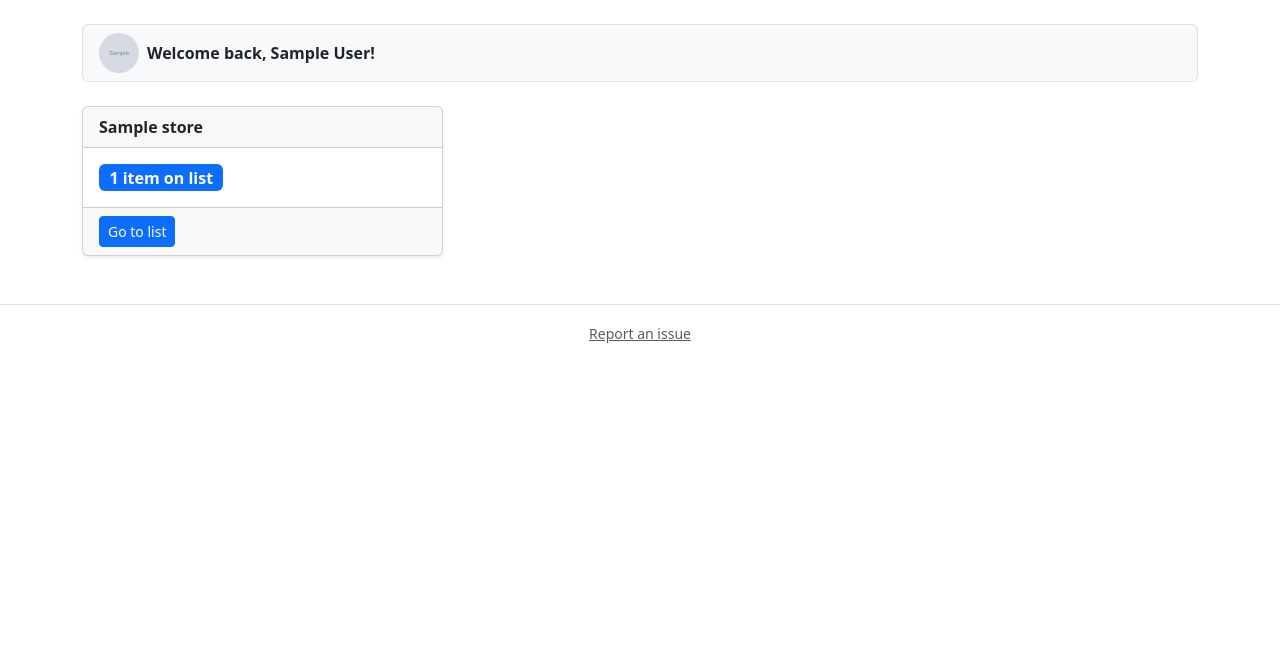
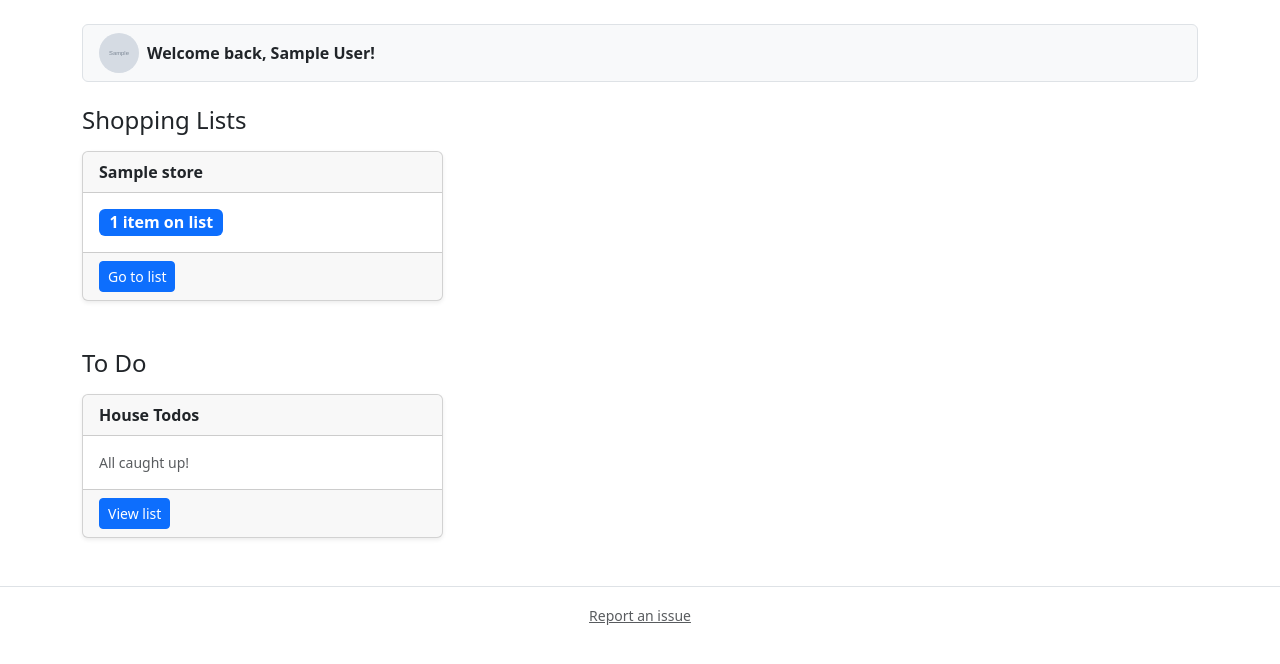
Before and after one commit to thopper21/TNFamily, a Flask app: page / in a window 1280 px wide. Shown: the part 57-721 px from the top of the page. Run offline with Flask 3, Linux system fonts and the light colour scheme; a user stored in the database is signed in; tables that the repository leaves empty hold one stand-in row (values such as "Sample post"); grey boxes marked "Sample" are stand-in pictures.

Commit message:
feat: split home page into Shopping Lists and To Do sections
Pinned-store shortcut cards now live under an explicit "Shopping
Lists" heading (with an empty-state message instead of disappearing
when nothing is pinned), and a new "To Do" section shows an open
house-todo count card linking to the todos page.

Co-Authored-By: Claude Sonnet 5 <noreply@anthropic.com>

```diff
--- a/app/home/routes.py
+++ b/app/home/routes.py
@@ -5,7 +5,7 @@ from sqlalchemy import func, select
 
 from app.extensions import db
 from app.home import home_bp
-from app.models import ShoppingListItem, Store
+from app.models import ShoppingListItem, Store, Todo
 
 
 @home_bp.route('/')
@@ -25,4 +25,12 @@ def index():
             ).all()
         }
     pinned_stores = [(s, counts.get(s.id, 0)) for s in pinned]
-    return render_template('home/index.html', user=current_user, pinned_stores=pinned_stores)
+    open_todo_count = db.session.scalar(
+        select(func.count()).select_from(Todo).where(Todo.done == False)  # noqa: E712
+    )
+    return render_template(
+        'home/index.html',
+        user=current_user,
+        pinned_stores=pinned_stores,
+        open_todo_count=open_todo_count,
+    )
--- a/templates/home/index.html
+++ b/templates/home/index.html
@@ -9,6 +9,8 @@
   <span class="fw-semibold">Welcome back, {{ user.name }}!</span>
 </div>
 
+<section class="mb-5">
+  <h4 class="mb-3">Shopping Lists</h4>
   {% if pinned_stores %}
   <div class="row row-cols-1 row-cols-md-2 row-cols-lg-3 g-3">
     {% for store, item_count in pinned_stores %}
@@ -29,5 +31,31 @@
     </div>
     {% endfor %}
   </div>
+  {% else %}
+  <p class="text-muted small mb-0">
+    No pinned stores yet. Pin one from <a href="{{ url_for('stores.stores_list') }}">Manage stores</a> to see it here.
+  </p>
   {% endif %}
+</section>
+
+<section>
+  <h4 class="mb-3">To Do</h4>
+  <div class="row row-cols-1 row-cols-md-2 row-cols-lg-3 g-3">
+    <div class="col">
+      <div class="card shadow-sm h-100">
+        <div class="card-header fw-semibold">House Todos</div>
+        <div class="card-body d-flex align-items-center gap-2">
+          {% if open_todo_count > 0 %}
+          <span class="badge bg-primary fs-6">{{ open_todo_count }} open item{{ 's' if open_todo_count != 1 else '' }}</span>
+          {% else %}
+          <span class="text-muted small">All caught up!</span>
+          {% endif %}
+        </div>
+        <div class="card-footer">
+          <a href="{{ url_for('todos.index') }}" class="btn btn-primary btn-sm">View list</a>
+        </div>
+      </div>
+    </div>
+  </div>
+</section>
 {% endblock %}
```
Also changed, not shown: CLAUDE.md (+1 -1 lines), tests/test_home.py (+34 -0 lines). Lines whose indentation alone changed are shown as unchanged.
